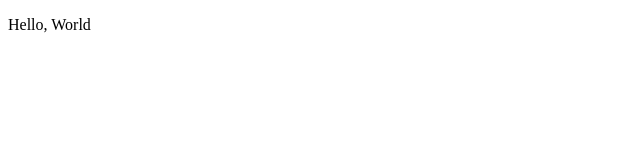
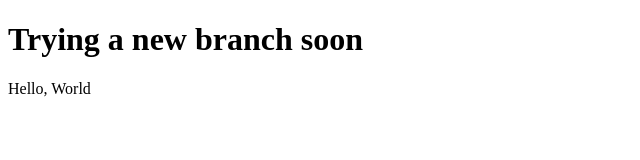
Before and after one commit to timbolshakov/test, a plain HTML site: page index.html in a window 1280 px wide. Shown: the whole page, without its empty margins (0-640 px from the left). Drawn offline with Linux system fonts and the light colour scheme.

Commit message:
prebranch

```diff
--- a/index.html
+++ b/index.html
@@ -6,6 +6,7 @@
     <title>Document</title>
 </head>
 <body>
+    <h1>Trying a new branch soon</h1>
     <p>Hello, World</p>
 </body>
 </html>
```
